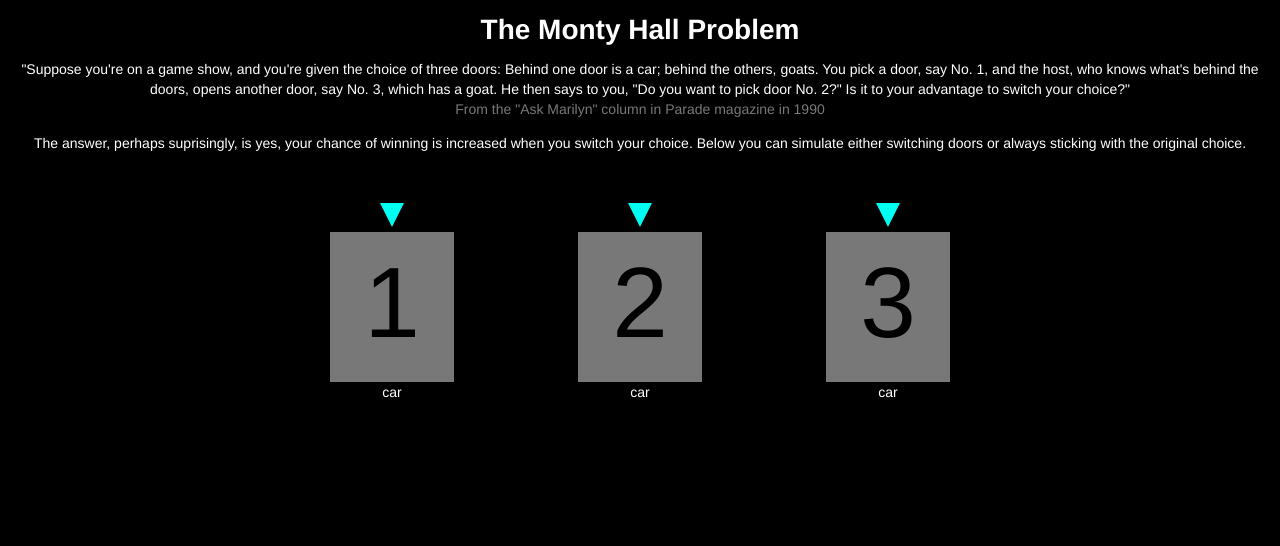
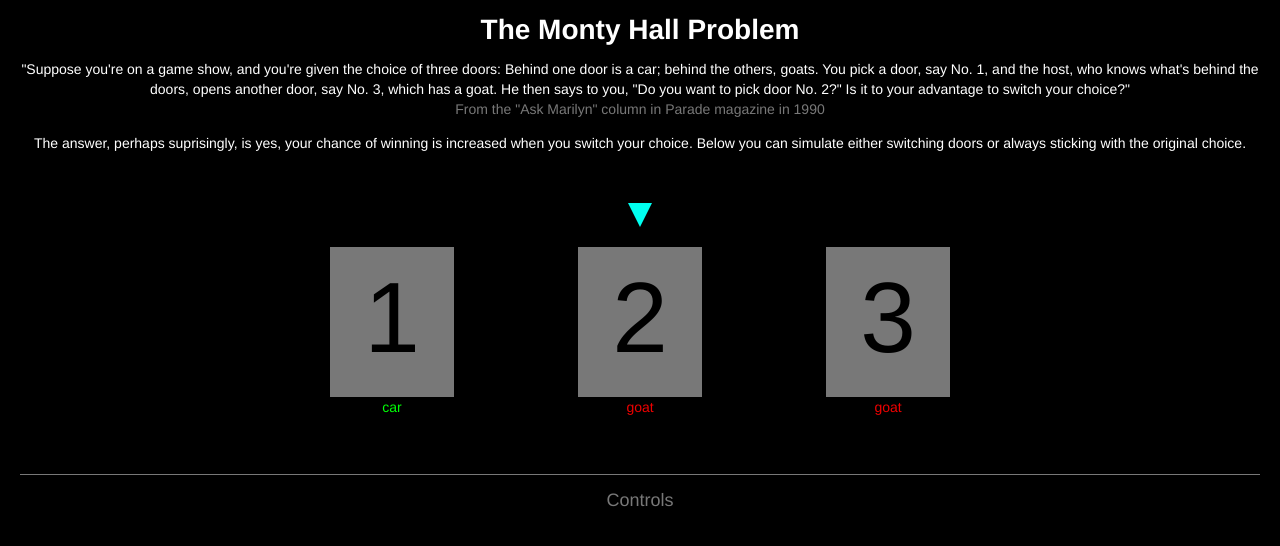
Before and after one commit to imphatic/monty-hall-problem, a React app: page / in a window 1280 px wide. Built offline with nearby package versions, Linux system fonts and the light colour scheme.

Commit message:
working commit

```diff
--- a/src/index.css
+++ b/src/index.css
@@ -4,6 +4,18 @@ body {
     text-align:center;
     color:#ffffff;
     background:#000000;
+}
+
+h2 {
+    color:#787878;
+    font-weight:normal;
+    font-size:18px;
+}
+
+hr {
+    background:#787878;
+    border:none;
+    height:1px;
 }
 
 .grey {
@@ -29,6 +41,9 @@ body {
     font-size:100px;
     min-height:150px;
 }
+    .arrowWrap {
+        height:44px;
+    }
     .arrow {
         display:inline-block;
         width: 0;
@@ -41,3 +56,15 @@ body {
         display:block;
         padding-top:60px;
     }
+
+    .car {
+        color:#00ff06;
+    }
+
+    .goat {
+        color:#ef0000;
+    }
+
+.controls {
+    padding-top:50px;
+}
--- a/src/index.js
+++ b/src/index.js
@@ -5,11 +5,13 @@ import './index.css';
 function Door(props) {
     return (
         <div className="doorWrap">
-            <div className="arrow" />
+            <div className="arrowWrap">
+                { props.selected ? <div className="arrow" /> : null }
+            </div>
             <div className="doorShape">
                 <span>{props.value}</span>
             </div>
-            <div className="prize">
+            <div className={'prize ' + props.prize}>
                 {props.prize}
             </div>
         </div>
@@ -18,11 +20,12 @@ function Door(props) {
 
 
 class Doors extends React.Component {
-    renderDoor(i) {
+    renderDoor(i, prize, selected) {
         return (
             <Door
                 value={i+1}
-                prize='car'
+                prize={prize}
+                selected={selected}
             />
         );
     }
@@ -30,10 +33,29 @@ class Doors extends React.Component {
     render() {
         return (
             <div className="doors">
-                {this.renderDoor(0)}
-                {this.renderDoor(1)}
-                {this.renderDoor(2)}
+                {this.renderDoor(0, 'car', false)}
+                {this.renderDoor(1, 'goat', true)}
+                {this.renderDoor(2, 'goat', false)}
             </div>
+        );
+    }
+}
+
+class Controls extends React.Component {
+    render() {
+        return (
+            <div className="controls">
+                <hr />
+                <h2>Controls</h2>
+            </div>
+        );
+    }
+}
+
+class Results extends React.Component {
+    render() {
+        return (
+            <div />
         );
     }
 }
@@ -64,6 +86,9 @@ class MontyHallProblem extends React.Component {
 
                 <Doors />
 
+                <Controls />
+
+                <Results />
 
             </div>
 
```
